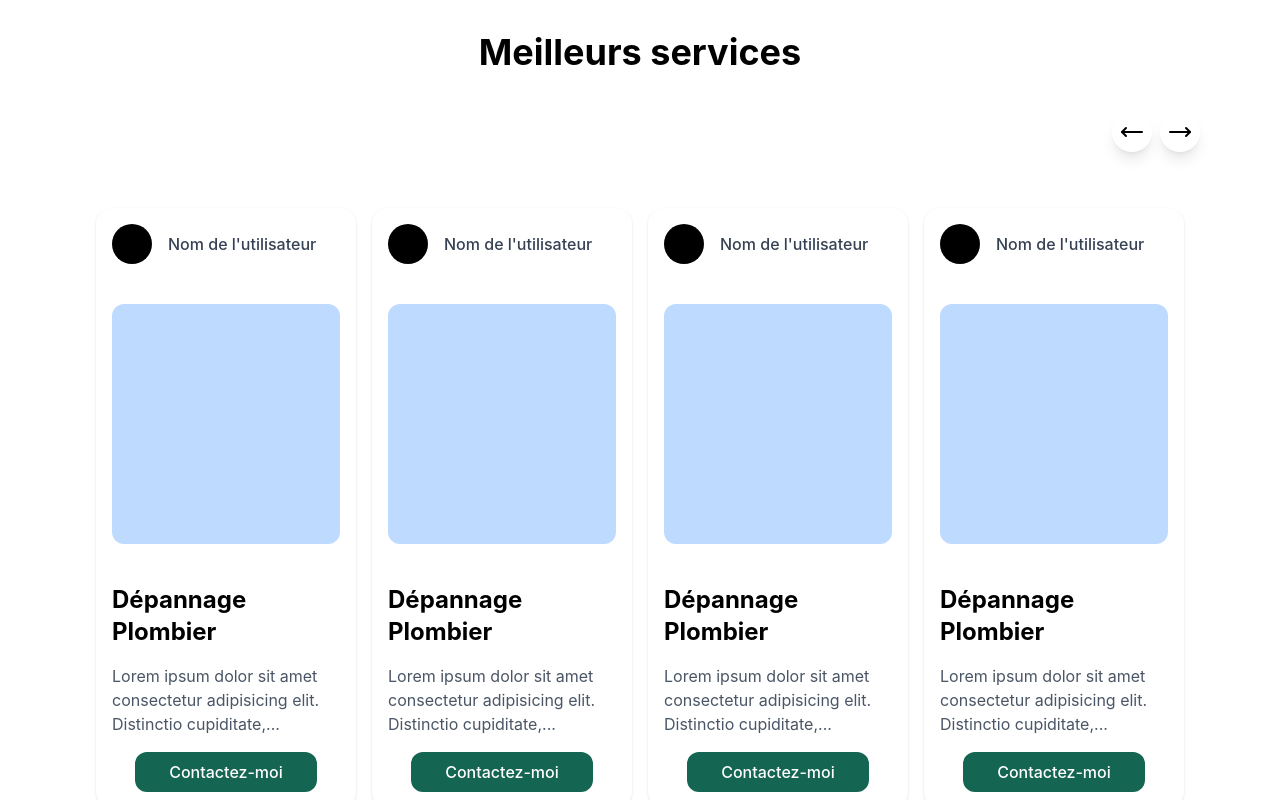
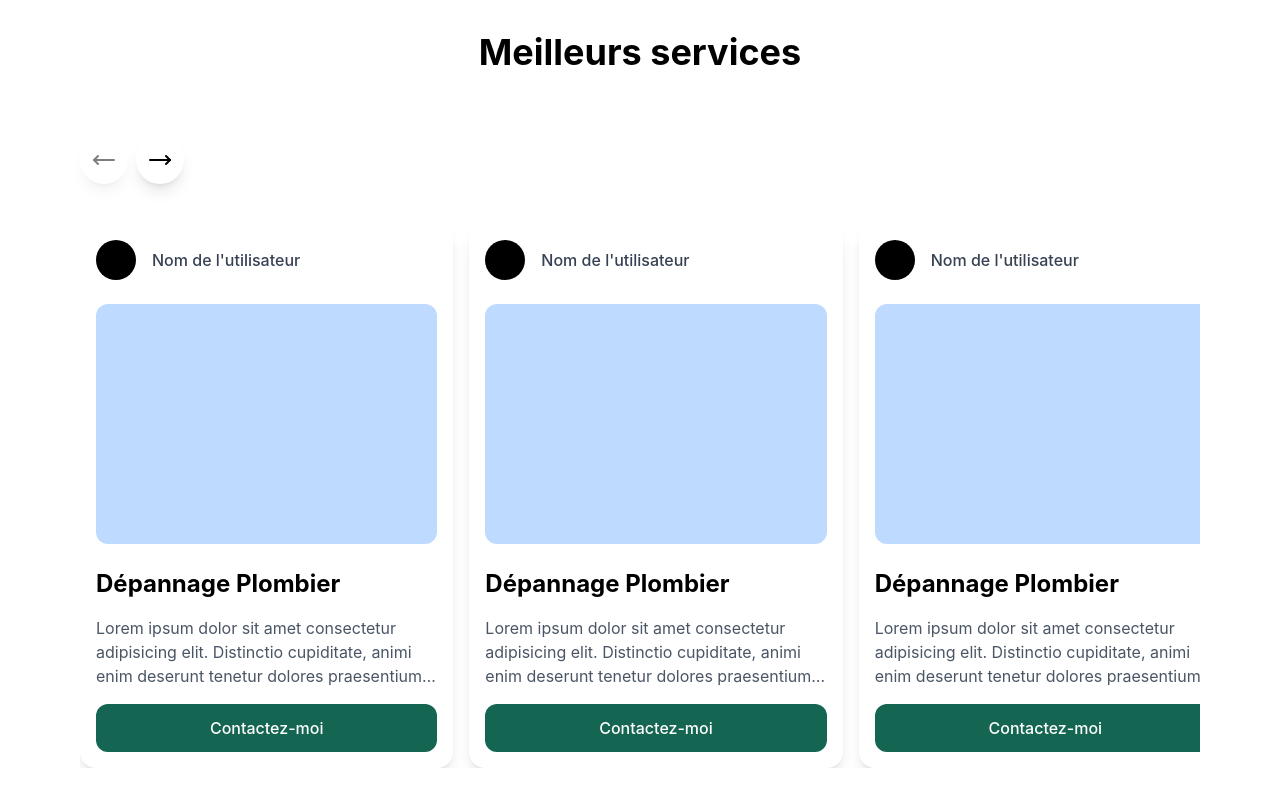
Before and after one commit to aminebk99/khadamaty-v1, a React (Vite) app: page / in a window 1280 px wide. Shown: the part 1120-1920 px from the top of the page. Built offline with nearby package versions, Linux system fonts and the light colour scheme.

Commit message:
commit slide categ

```diff
--- a/src/components/HomeContent/Service.tsx
+++ b/src/components/HomeContent/Service.tsx
@@ -1,38 +1,71 @@
+import { useState } from "react";
 import { MoveLeft, MoveRight } from "lucide-react";
 
 function Service() {
-  const postText =
-    "Lorem ipsum dolor sit amet consectetur adipisicing elit. Distinctio cupiditate, animi enim deserunt tenetur dolores praesentium inventore necessitatibus modi aliquam commodi harum quaerat voluptates libero temporibus ducimus debitis quis explicabo?";
+  const postText = "Lorem ipsum dolor sit amet consectetur adipisicing elit. Distinctio cupiditate, animi enim deserunt tenetur dolores praesentium inventore necessitatibus modi aliquam commodi harum quaerat voluptates libero temporibus ducimus debitis quis explicabo?";
+  const items = [1, 2, 3, 4, 5, 6]; // Add more items as needed
+  const [currentIndex, setCurrentIndex] = useState(0);
 
-  const truncatedText =
-    postText.split(" ").slice(0, 10).join(" ") + "...";
+  const handleNext = () => {
+    setCurrentIndex(prev => Math.min(prev + 1, items.length - 3));
+  };
+
+  const handlePrev = () => {
+    setCurrentIndex(prev => Math.max(prev - 1, 0));
+  };
 
   return (
-    <div className="md:px-20 sm:px-10 my-10">
+    <div className="px-4 md:px-10 lg:px-20 my-10">
       <div className="w-full h-full flex flex-col justify-center items-center">
-        <h1 className="text-4xl font-bold">Meilleurs services</h1>
-        <div className="w-full flex justify-end my-10">
-          <span className="shadow-lg p-2 mr-2 rounded-full cursor-pointer">
+        <h1 className="text-3xl md:text-4xl font-bold text-center mb-6">
+          Meilleurs services
+        </h1>
+
+        <div className="w-full flex justify-between items-center my-6 md:my-10">
+          <div className="flex gap-2">
+            <button
+              onClick={handlePrev}
+              disabled={currentIndex === 0}
+              className="shadow-lg p-2 md:p-3 rounded-full cursor-pointer hover:bg-gray-100 transition-colors disabled:opacity-50 disabled:cursor-not-allowed"
+            >
               <MoveLeft size={24} />
-          </span>
-          <span className="shadow-lg p-2 rounded-full cursor-pointer">
+            </button>
+            <button
+              onClick={handleNext}
+              disabled={currentIndex === items.length - 3}
+              className="shadow-lg p-2 md:p-3 rounded-full cursor-pointer hover:bg-gray-100 transition-colors disabled:opacity-50 disabled:cursor-not-allowed"
+            >
               <MoveRight size={24} />
+            </button>
+          </div>
+        </div>
+
+        <div className="w-full overflow-hidden">
+          <div
+            className="flex transition-transform duration-300 ease-in-out gap-4"
+            style={{ transform: `translateX(-${currentIndex * (100 / 3)}%)` }}
+          >
+            {items.map((item) => (
+              <div
+                key={item}
+                className="flex-shrink-0 w-full sm:w-1/2 md:w-1/3 p-4 rounded-2xl shadow-lg bg-white hover:shadow-xl transition-shadow"
+              >
+                <div className="flex items-center">
+                  <div className="h-10 w-10 rounded-full bg-black"></div>
+                  <span className="ml-4 font-medium text-gray-700">
+                    Nom de l'utilisateur
                   </span>
                 </div>
 
-        <div className="w-full grid sm:grid-cols-1 md:grid-cols-2 lg:grid-cols-4 gap-4 p-4 rounded-xl">
-          {[1, 2, 3, 4].map((item) => (
-            <div key={item} className="p-4 rounded-2xl shadow w-full bg-white">
-              <div className="flex items-center">
-                <div className="h-10 w-10 rounded-full bg-black"></div>
-                <span className="ml-4 font-medium text-gray-700">Nom de l'utilisateur</span>
-              </div>
-              <div className="w-full h-60 my-10 rounded-xl bg-blue-200"></div>
+                <div className="w-full h-48 md:h-56 lg:h-60 my-6 rounded-xl bg-blue-200"></div>
+
                 <div>
-                <h3 className="text-2xl font-bold">Dépannage Plombier</h3>
-                <p className="my-4 text-gray-600">{truncatedText}</p>
-                <div className="w-full flex items-center justify-center">
-                  <button className="px-4 py-2 bg-[#146551] text-white font-medium border-none rounded-xl w-[80%]">
+                  <h3 className="text-xl md:text-2xl font-bold">Dépannage Plombier</h3>
+                  <p className="my-4 text-gray-600 line-clamp-3">
+                    {postText}
+                  </p>
+                  <div className="w-full flex justify-center">
+                    <button className="px-6 py-3 bg-[#146551] hover:bg-[#125746] text-white font-medium rounded-xl transition-colors w-full">
                       Contactez-moi
                     </button>
                   </div>
@@ -40,7 +73,7 @@ function Service() {
               </div>
             ))}
           </div>
-
+        </div>
       </div>
     </div>
   );
--- /dev/null
+++ b/src/pages/CategoriesPage.tsx
@@ -0,0 +1,11 @@
+
+
+function CategoriesPage() {
+  return (
+    <div>
+
+    </div>
+  )
+}
+
+export default CategoriesPage
```
Lines whose indentation alone changed are shown as unchanged.
